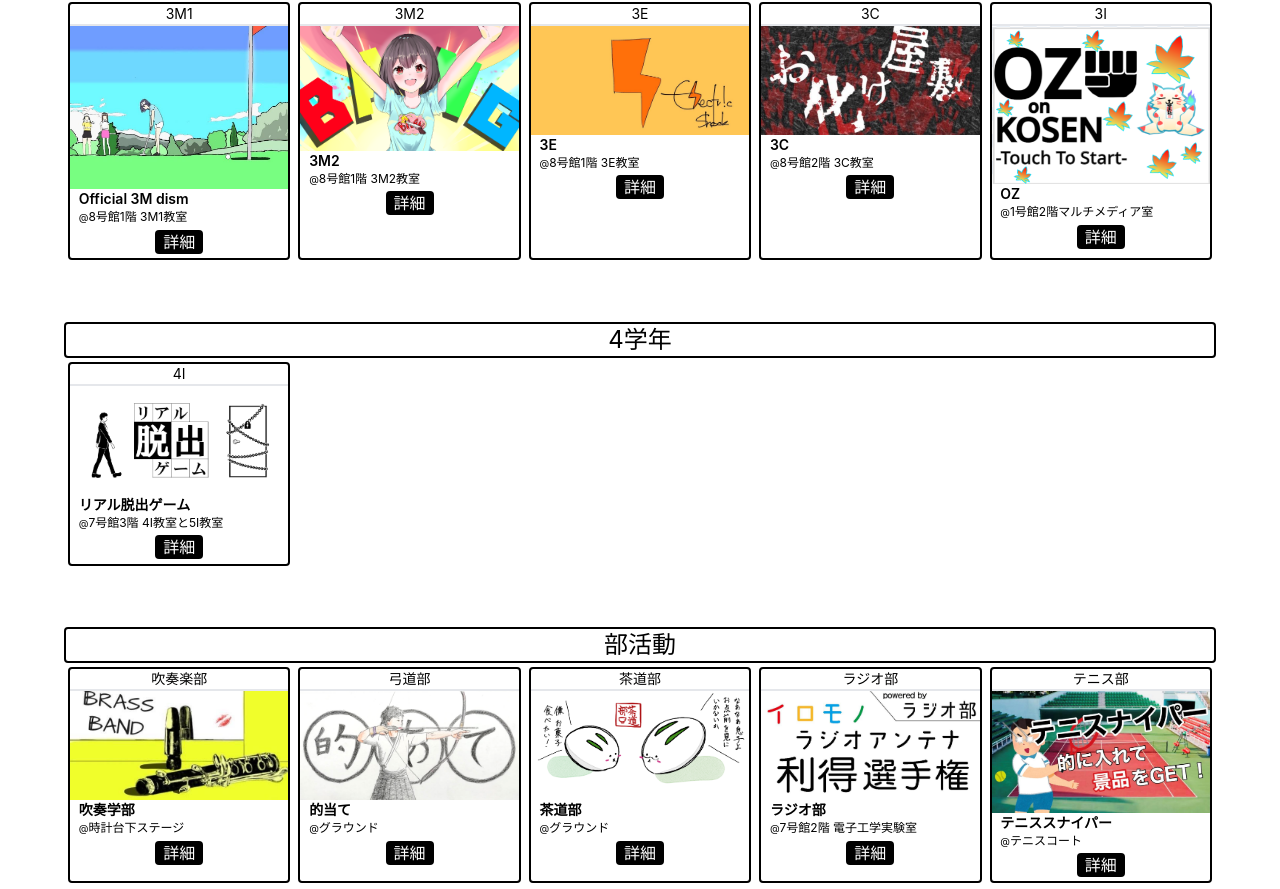
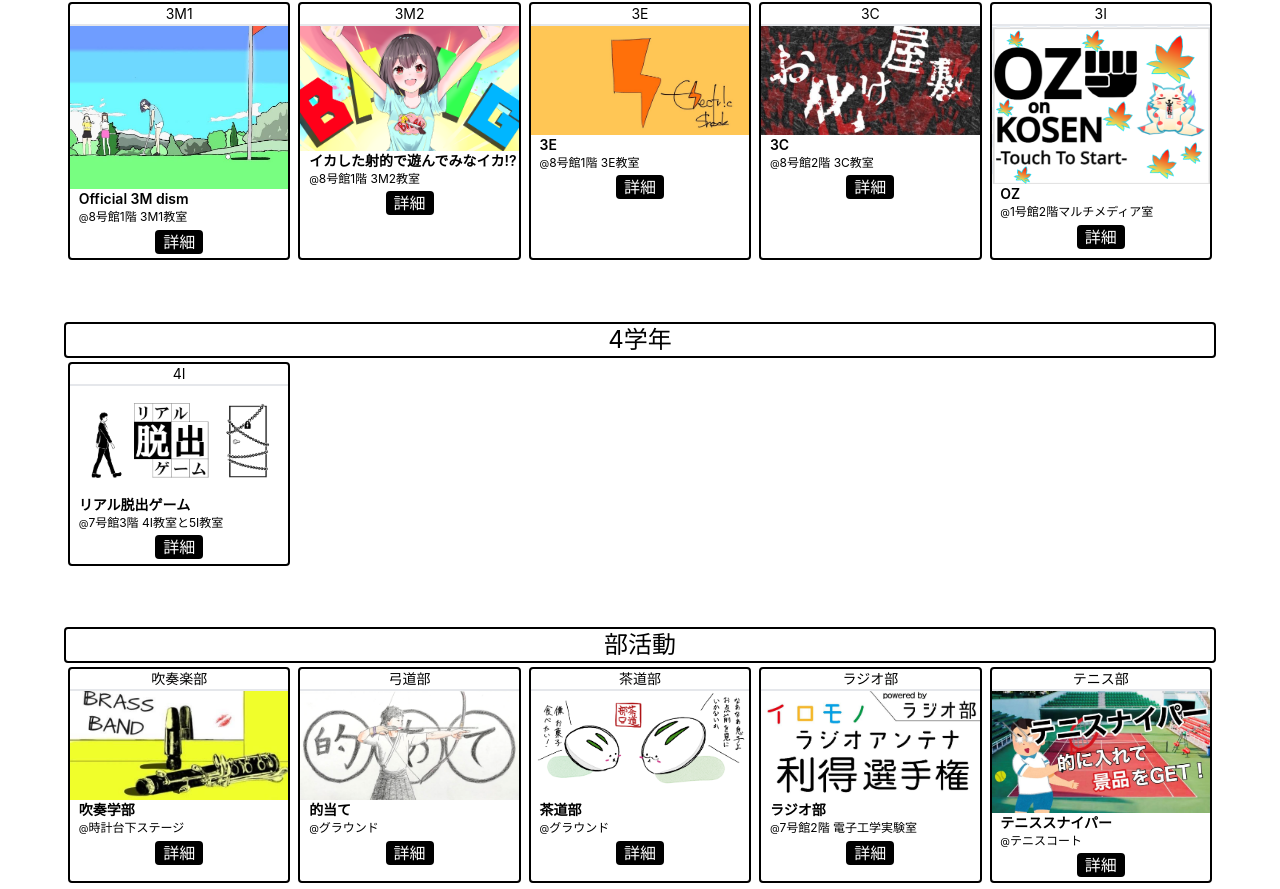
Before and after one commit to shikosai32/shikosai.net, a Next.js app: page /circle in a window 1280 px wide. Shown: the part 1314-2203 px from the top of the page. Built offline with nearby package versions, Linux system fonts and the light colour scheme; no server answers; a web font is replaced by a local one.

Commit message:
🍱 (Update): circle data

```diff
--- a/src/static/circleData.ts
+++ b/src/static/circleData.ts
@@ -117,8 +117,7 @@ const circleData: Data = {
         mapImagePth: "/image/circle/map/8.png",
       },
       {
-        circleTitle: "3M2",
-        // TODO:サークル名 要確認
+        circleTitle: "イカした射的で遊んでみなイカ!?",
         organization: "3M2",
         placement: "8号館1階 3M2教室",
         circleImagePth: "/image/circle/circle/3M2.png",
```
